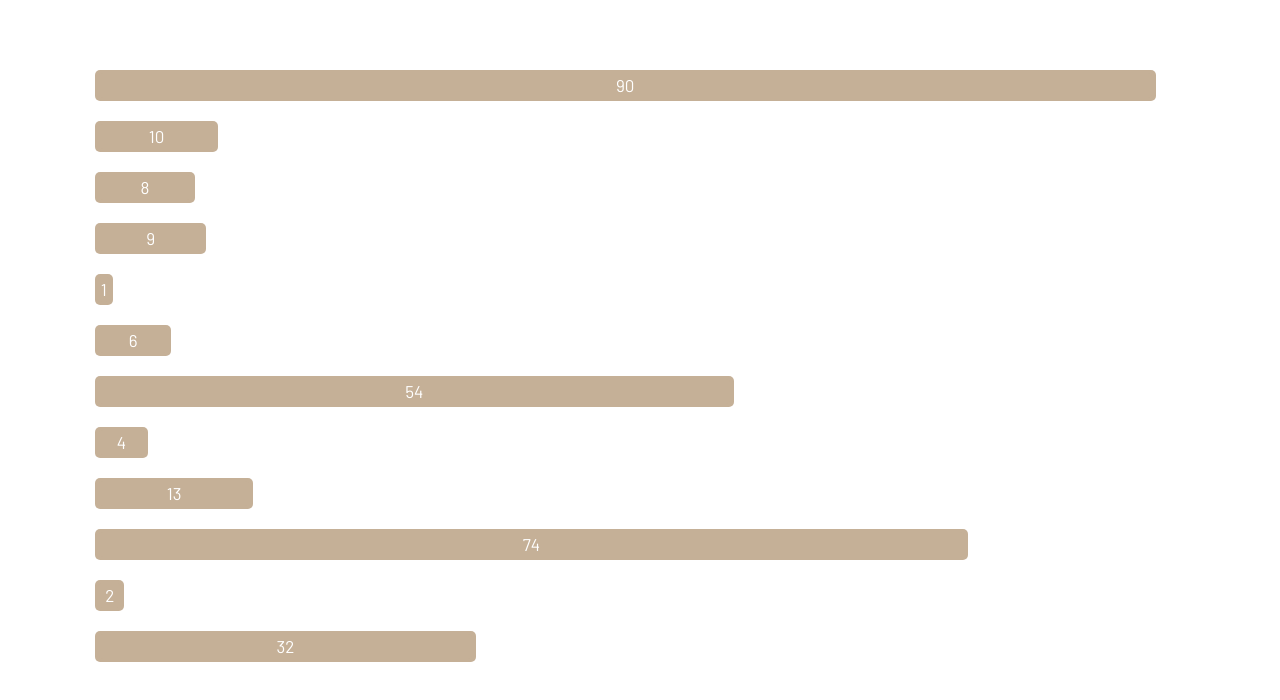
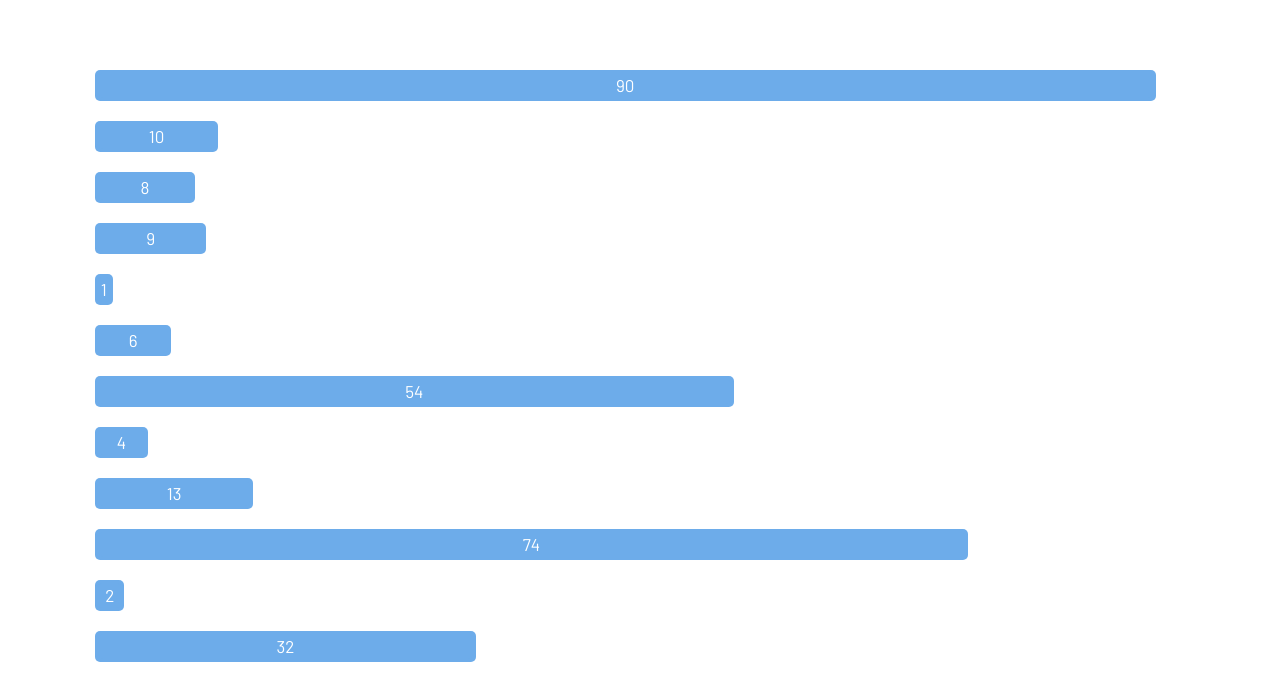
Before and after one commit to saraslee/sort-me, a plain HTML site: page index.html in a window 1280 px wide. Shown: the part 54-754 px from the top of the page. Drawn offline with nearby package versions, Linux system fonts and the light colour scheme.

Commit message:
Update style.css

```diff
--- a/style.css
+++ b/style.css
@@ -34,7 +34,7 @@ button:hover {
 }
 
 .moveUp {
-  background: #c5b097;
+  background: #6dacea;
   width: 100%;
   color: white;
   font-size: 10px;
@@ -67,7 +67,7 @@ select {
 .moveUp a {
   display: block;
   height: 25px;
-  background: #c5b097;
+  background: #6dacea;
   border: 1px white;
   border-radius: 5px;
   position: relative;
```
